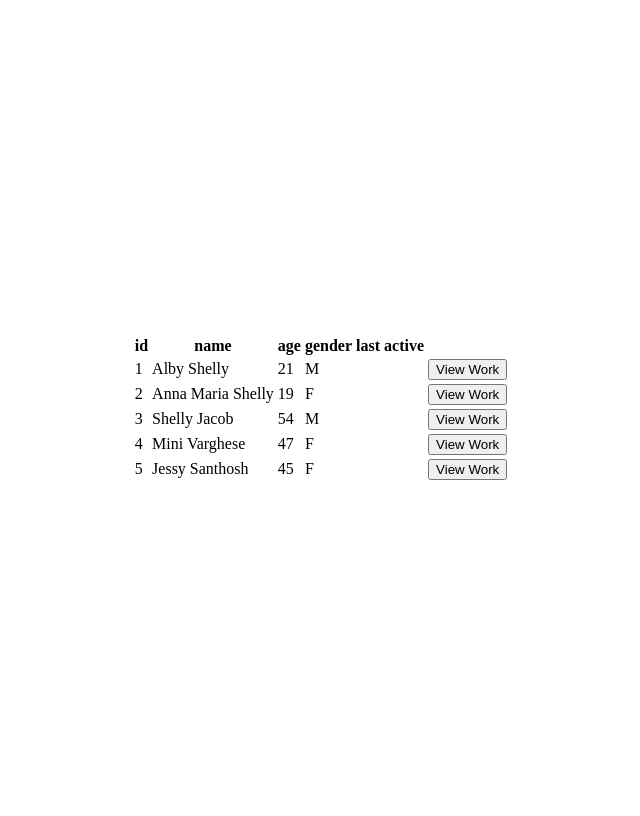
After one commit to AlbyShelly/follow, a Flask app: page /evangelist_list in a window 1280 px wide. The commit adds this page. Shown: the whole page, without its empty margins (327-967 px from the left). Run offline with Flask 3, Linux system fonts and the light colour scheme; some libraries are stand-ins or nearby versions.

Commit message:
configuring how to sent get request on button click

```diff
--- a/app.py
+++ b/app.py
@@ -1,11 +1,51 @@
-from flask import Flask, render_template, request
+from cs50 import SQL
+from flask import Flask, render_template, request, redirect
 
 app = Flask(__name__)
+db = SQL("sqlite:///follow.db")
 
 @app.route("/")
 def index():
     return render_template("index.html")
 
-@app.route("/evangelist")
+@app.route("/evangelist", methods=["GET", "POST"])
 def evangelist():
-    return render_template("evangelist.html")
+
+    if request.method == "POST":
+
+        #get and validate inputs
+        name = request.form.get("name")
+        age = request.form.get("age")
+        gender = request.form.get("gender")
+
+        print(name, age, gender)
+
+        if not name:
+            return "enter a valid name"
+        if not age:
+            return "enter an age"
+        if not gender:
+            return "select a gender"
+
+        #recording the input
+        result = db.execute("""INSERT INTO "evangelists"("name", "age", "gender")
+                             VALUES (?, ?, ?)""", name, age, gender)
+        print(result)
+
+        return redirect("/evangelist_list")
+
+    else:
+
+        return render_template("evangelist.html")
+
+@app.route("/evangelist_list")
+def evangelist_list():
+
+    result = db.execute("SELECT * FROM evangelists")
+
+    return render_template("evangelist_list.html", result=result)
+
+@app.route("/single_evangelist_work")
+def single_evangelist_work():
+
+    print(request.args.get("name"))
--- /dev/null
+++ b/sql/insert.sql
@@ -0,0 +1,2 @@
+INSERT INTO "evangelists"("name", "age", "gender")
+VALUES ('Alby Shelly', 21, 'M');
--- a/templates/evangelist.html
+++ b/templates/evangelist.html
@@ -11,7 +11,7 @@
     <div class="container">
         <div style="display: flex; align-items: center; flex-direction: column; gap: 5vh">
             <h3 style="color: green; text-align: center;">ADD EVANGELIST</h3>
-            <form action="/evangelist_list" method="post">
+            <form action="/evangelist" method="post">
 
                 <div>
                     <input name="name" type="text" placeholder="full name" style="display: block;">
--- /dev/null
+++ b/templates/evangelist_list.html
@@ -0,0 +1,34 @@
+<!DOCTYPE html>
+<html lang="en">
+<head>
+    <meta charset="UTF-8">
+    <meta name="viewport" content="width=device-width, initial-scale=1.0">
+    <title>Evangelist List</title>
+</head>
+<body style="width: 100%; height: 100vh; display: flex; align-items: center; justify-content: center;">
+    <table>
+        <tr>
+            <th>id</th>
+            <th>name</th>
+            <th>age</th>
+            <th>gender</th>
+            <th>last active</th>
+        </tr>
+
+	{% for res in result %}
+	<tr>
+		<td>{{ res["id"] }}</td>
+		<td>{{ res["name"] }}</td>
+		<td>{{ res["age"] }}</td>
+		<td>{{ res["gender"] }}</td>
+		<td>{{ res["last active"] }}</td>
+        <td>
+            <a href="/single_evangelist_work/?id={{res["id"]}}">
+                <button>View Work</button>
+            </a>
+        </td>
+	</tr>
+	{% endfor %}
+    </table>
+</body>
+</html>
```
Also changed, not shown: sql/table.sql (added, +7 -0 lines), templates/css/index.css (deleted, +0 -30 lines), follow.db (added).
